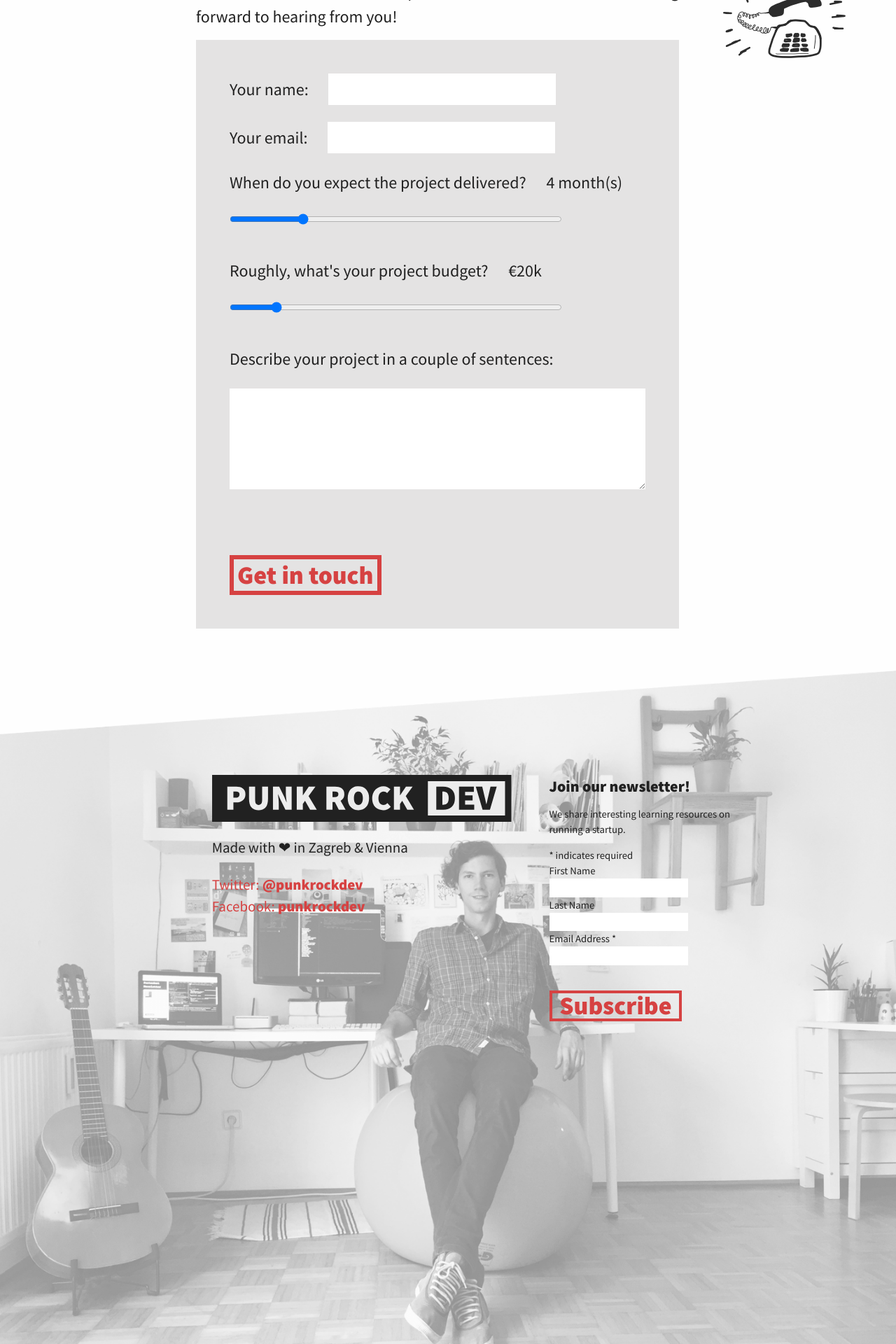
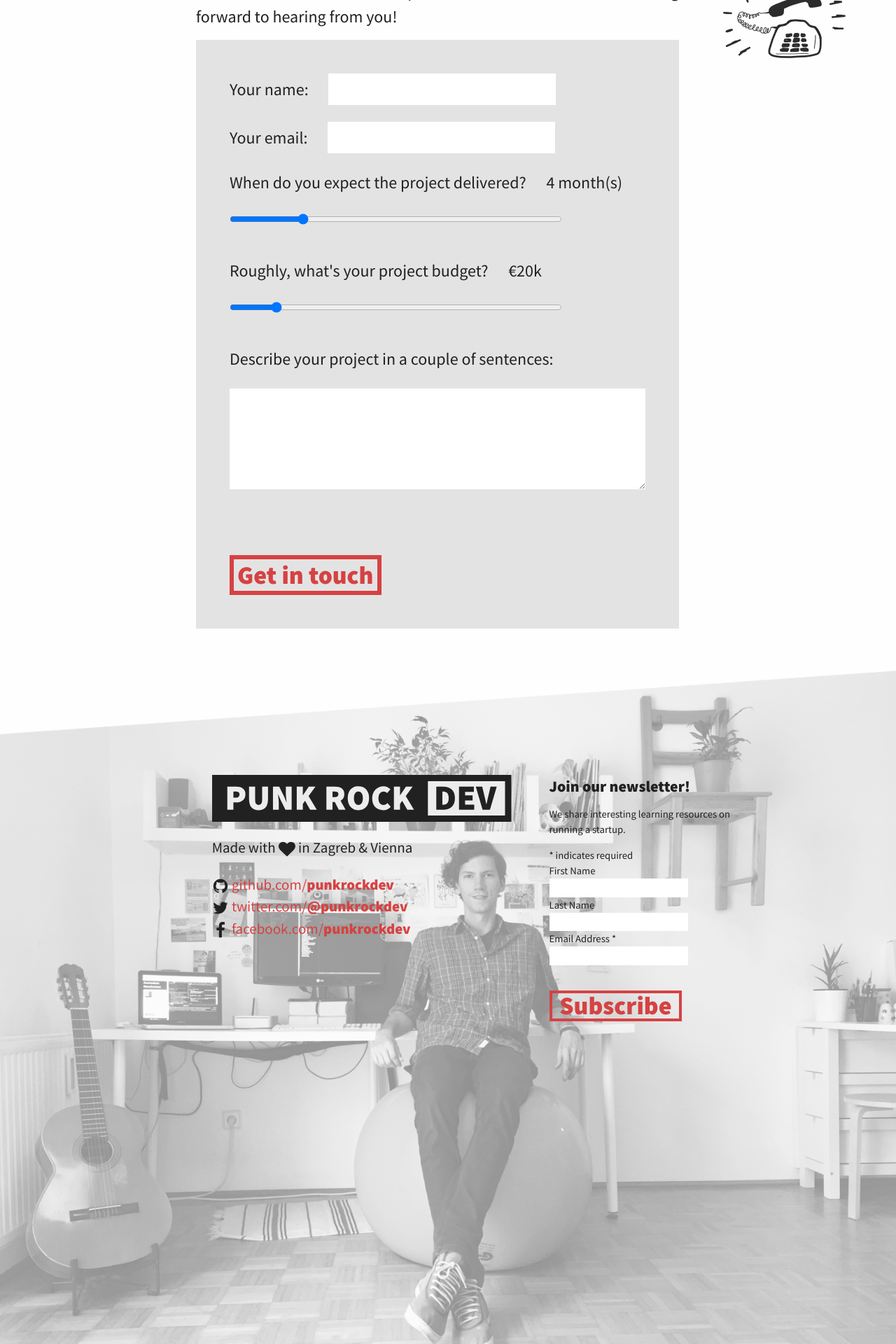
Before and after one commit to punkrockdev/punkrockdev.github.io, a Jekyll site: the page built from index.md, in a window 1280 px wide. Shown: the part 4433-6353 px from the top of the page at 70% size. Built offline with Jekyll 4.4.1, drawn with Linux system fonts in a browser that asks for light colours; comment, search, counter and statistics services are not loaded.

Commit message:
social icons

```diff
--- a/_includes/footer.html
+++ b/_includes/footer.html
@@ -6,11 +6,20 @@
             <div class="footer-col-wrapper">
                 <div class="footer-col  footer-col-1">
                     <img src="/images/logo.svg" id="footer-logo">
-                    Made with ❤ in Zagreb & Vienna
+                    Made with <span class="icon  icon--twitter">{% include icons/heart.svg %}</span> in Zagreb & Vienna
 
                     <ul class="contact-list">
-                        <li><a href="https://www.twitter.com/punkrockdev/">Twitter: <strong>@punkrockdev</strong></a></li>
-                        <li><a href="https://www.facebook.com/punkrockdev/">Facebook: <strong>punkrockdev</strong></a></li>
+                        <li><a href="https://www.github.com/punkrockdev/">
+                            <span class="icon  icon--github">{% include icons/github.svg %}</span>
+                            github.com/<strong>punkrockdev</strong>
+                        </a></li>
+                        <li><a href="https://www.twitter.com/punkrockdev/">
+                            <span class="icon  icon--twitter">{% include icons/twitter.svg %}</span>
+                            twitter.com/<strong>@punkrockdev</strong></a></li>
+                        <li><a href="https://www.facebook.com/punkrockdev/">
+                            <span class="icon  icon--facebook">{% include icons/facebook.svg %}</span>
+                            facebook.com/<strong>punkrockdev</strong>
+                        </a></li>
                     </ul>
                 </div>
                 <div class="footer-col  footer-col-2">
@@ -57,6 +66,7 @@
              <path fill="#828282" d="M15.969,3.058c-0.586,0.26-1.217,0.436-1.878,0.515c0.675-0.405,1.194-1.045,1.438-1.809
              c-0.632,0.375-1.332,0.647-2.076,0.793c-0.596-0.636-1.446-1.033-2.387-1.033c-1.806,0-3.27,1.464-3.27,3.27 c0,0.256,0.029,0.506,0.085,0.745C5.163,5.404,2.753,4.102,1.14,2.124C0.859,2.607,0.698,3.168,0.698,3.767 c0,1.134,0.577,2.135,1.455,2.722C1.616,6.472,1.112,6.325,0.671,6.08c0,0.014,0,0.027,0,0.041c0,1.584,1.127,2.906,2.623,3.206 C3.02,9.402,2.731,9.442,2.433,9.442c-0.211,0-0.416-0.021-0.615-0.059c0.416,1.299,1.624,2.245,3.055,2.271 c-1.119,0.877-2.529,1.4-4.061,1.4c-0.264,0-0.524-0.015-0.78-0.046c1.447,0.928,3.166,1.469,5.013,1.469 c6.015,0,9.304-4.983,9.304-9.304c0-0.142-0.003-0.283-0.009-0.423C14.976,4.29,15.531,3.714,15.969,3.058z"/>
              </svg>
+
              </span>
 
              <span class="username">{{ site.twitter_username }}</span>
--- a/_sass/_base.scss
+++ b/_sass/_base.scss
@@ -214,12 +214,12 @@ pre {
 
     > svg {
         display: inline-block;
-        width: 16px;
-        height: 16px;
+        width: $base-font-size;
+        height: $base-font-size;
         vertical-align: middle;
 
         path {
-            fill: $grey-color;
+            fill: $black-color;
         }
     }
 }
--- a/css/main.scss
+++ b/css/main.scss
@@ -17,7 +17,9 @@ $base-line-height: 1.5;
 
 $spacing-unit:     30px;
 
-$text-color:       #212121;
+$black-color:      #212121;
+
+$text-color:       $black-color;
 $background-color: #FEFEFE;
 
 $grey-color:       #828282;
```
Also changed, not shown: README.md, _includes/icons/facebook.svg (added), _includes/icons/github.svg (added), _includes/icons/heart.svg (added), _includes/icons/twitter.svg (added).
